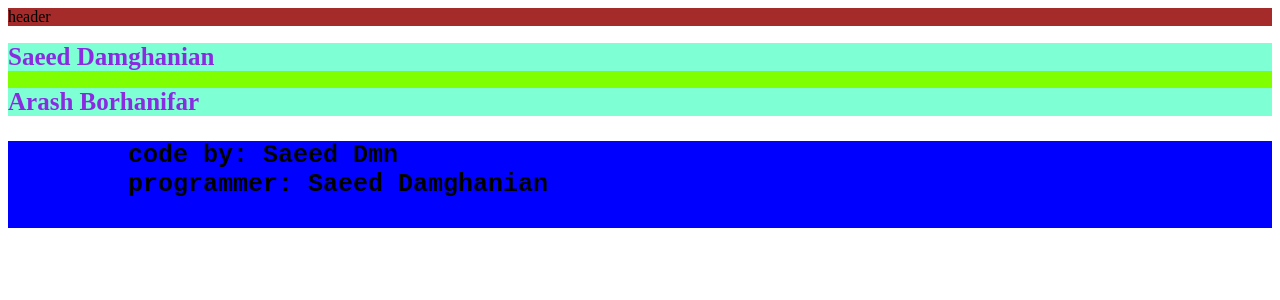
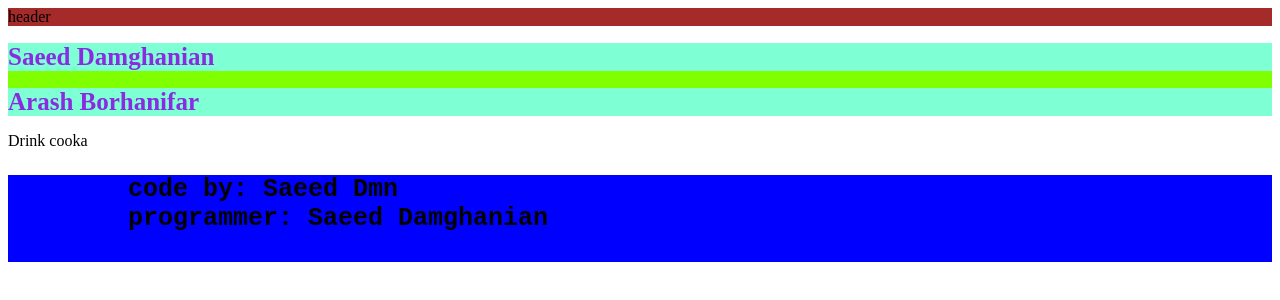
Before and after one commit to saeeddamghanian/git-project1---copy, a plain HTML site: page index.htm in a window 1280 px wide. Drawn offline with Linux system fonts and the light colour scheme.

Commit message:
commericial created

```diff
--- a/index.htm
+++ b/index.htm
@@ -18,6 +18,9 @@
 
 
     </div>
+    <div class="commericial">
+        Drink cooka
+    </div>
 
     <footer>
         <pre>
```
